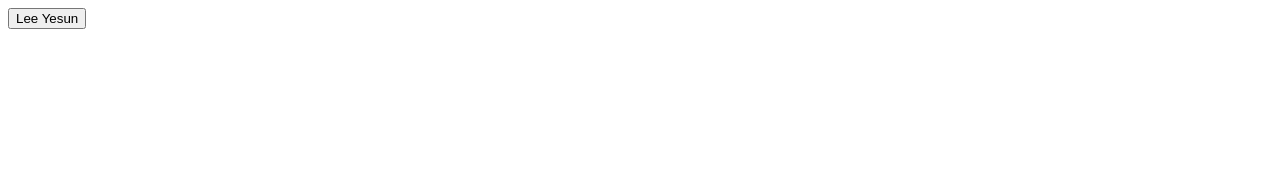
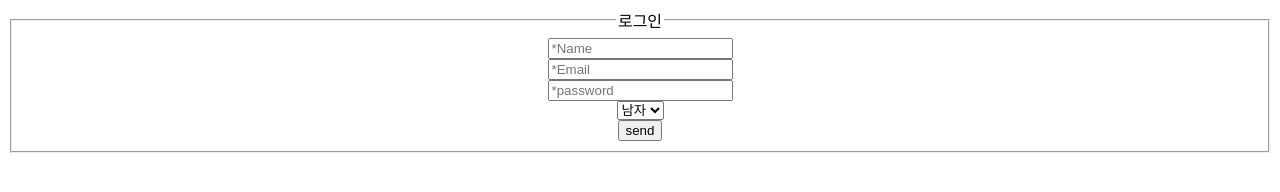
Before and after one commit to kwakseho/why, a plain HTML site: page index.html in a window 1280 px wide. Drawn offline with Linux system fonts and the light colour scheme.

Commit message:
Update index.html

```diff
--- a/index.html
+++ b/index.html
@@ -3,11 +3,33 @@
 
 </head>
 <body>
-    <button onclick="LeeYesun()">Lee Yesun</button>
-    <script>
-        function LeeYesun() {
-            document.write("Son Jimin")
-        }
-    </script>
+    <form class="subform" method="POST" data-email="abc@nate.com"
+    action="https://script.google.com/macros/s/AKfycbwafGjoUpwg10VdMQtWRgnq7-BlDUElE7RGW9rShhxAXjENKiPCzwIcpie_n8Rz0HSd/exec" target="frAttachFiles">
+    <fieldset>
+      <legend style="text-align:center">로그인</legend>
+      <div style="text-align:center">
+          <div>
+            <input type="text" name="name" id="uname" placeholder="*Name" />
+          </div>
+
+          <div>
+            <input type="email" name="email" id="uemail" placeholder="*Email" />
+          </div>
+
+            <div>
+              <input type="password" name="password" id="upassword" placeholder="*password" />
+            </div>
+            <select name="성별">
+              <option value="">남자</option>
+              <option value="여자">여자</option>
+
+            </select>
+            <br>
+     <button>send</button>
+    </div>
+    </fieldset>
+    </form>
+
+     <iframe name="frAttachFiles" style="display: none"></iframe>
 </body>
 </html>
```
